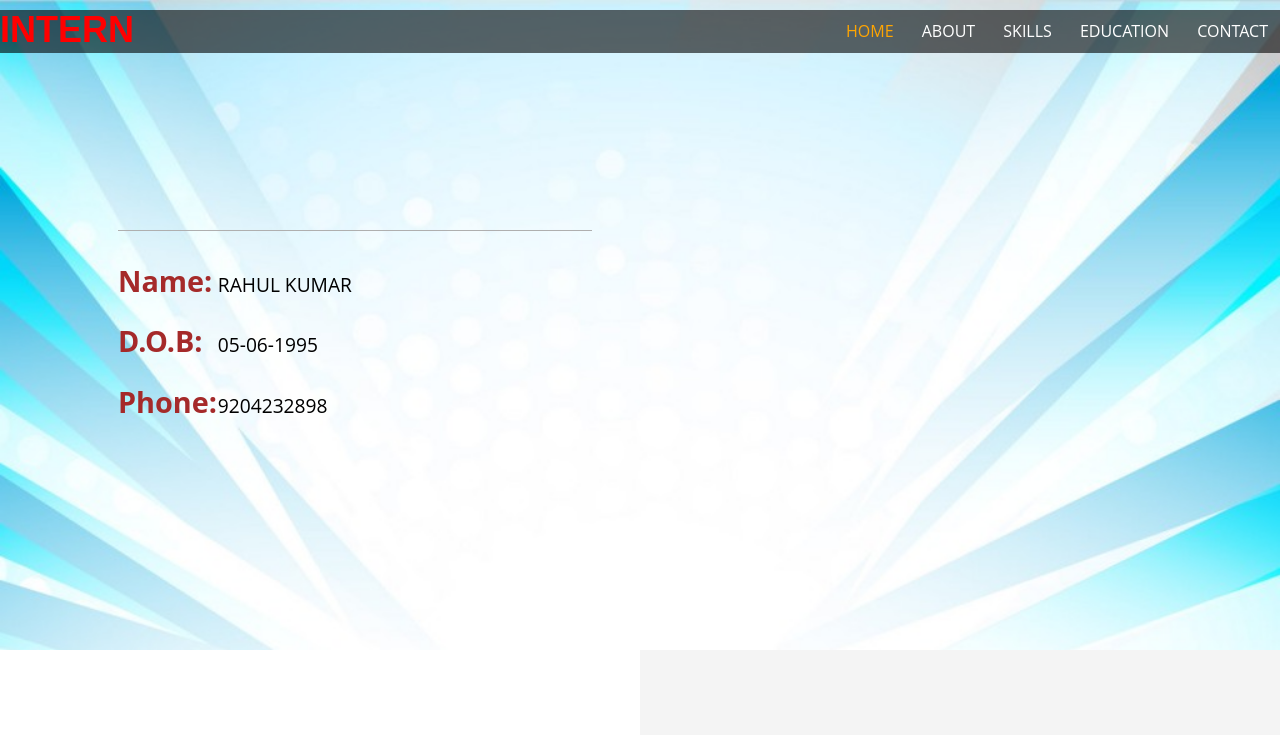
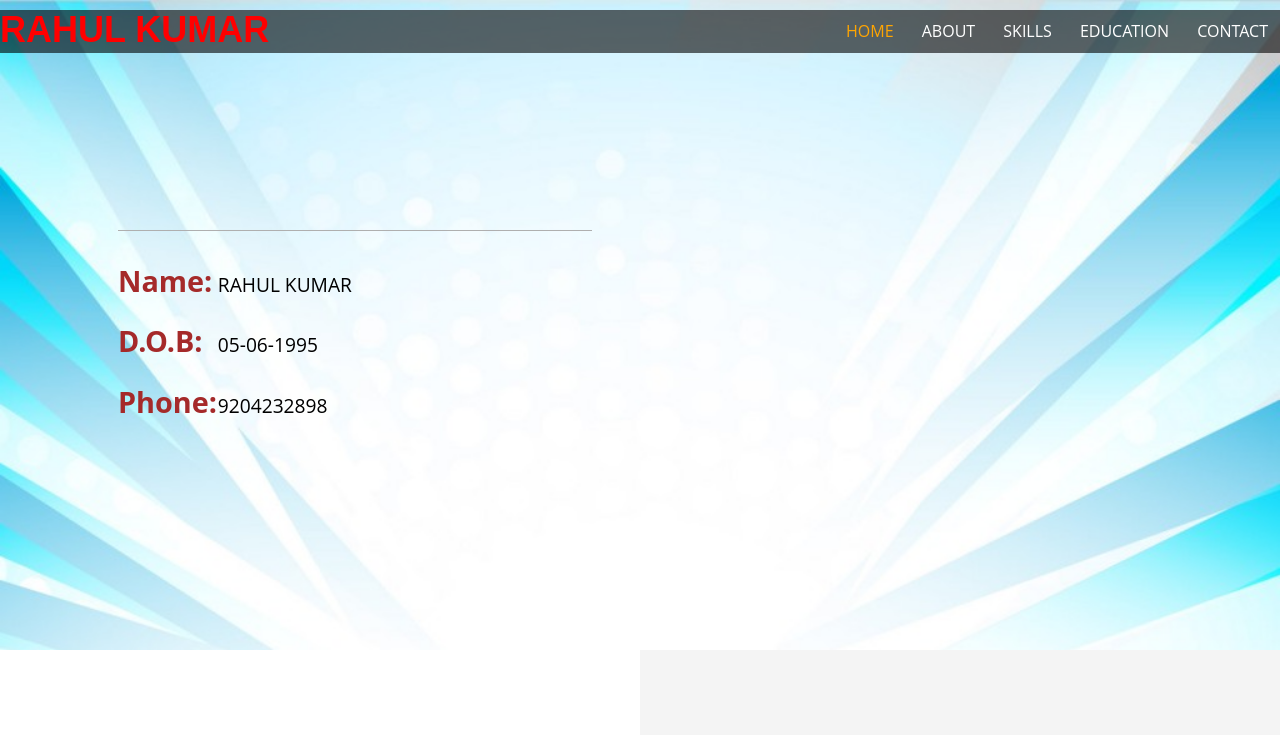
Before and after one commit to rahulkumar484/rahulkumar484.github.io, a plain HTML site: page index.html in a window 1280 px wide. Shown: the top 735 px of the page. Drawn offline with nearby package versions, Linux system fonts and the light colour scheme; files whose address does not match are found by name.

Commit message:
Update index.html

```diff
--- a/index.html
+++ b/index.html
@@ -40,7 +40,7 @@
 			<div class="top-nav">
 				<div class="navigation">
 					<div class="logo">
-						<h1 style="color: red"><a>INTERN</a></h1>
+						<h1 style="color: red"><a>Rahul Kumar</a></h1>
 					</div>
 					<div class="navigation-right">
 						<span class="menu"><img src="images/menu.png" alt=" as" /></span>
```
